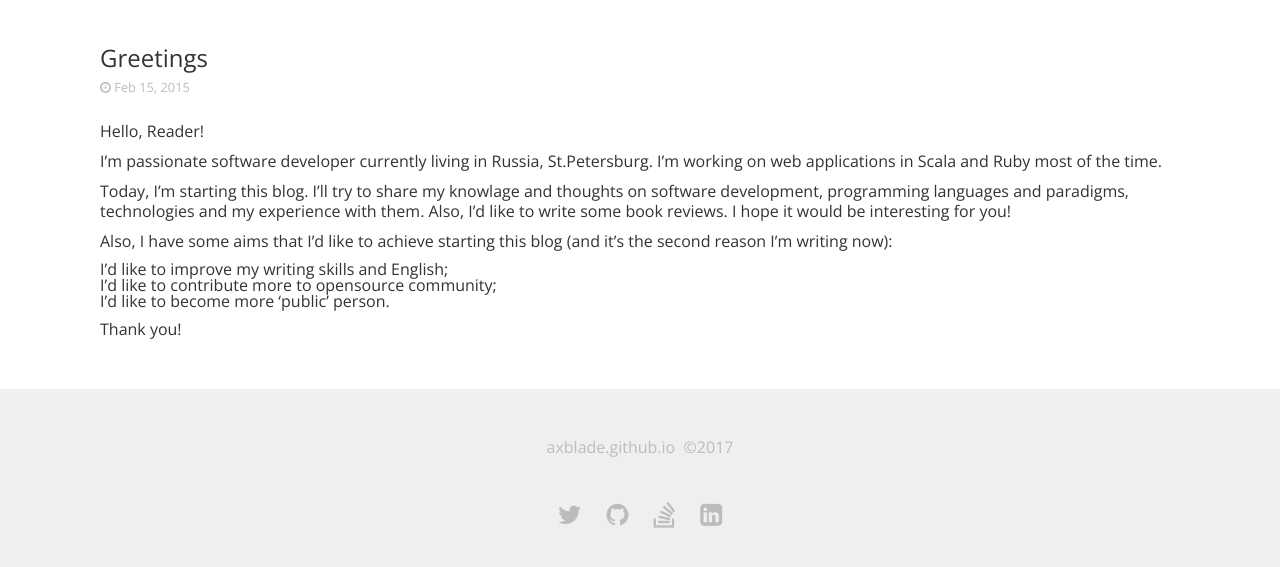
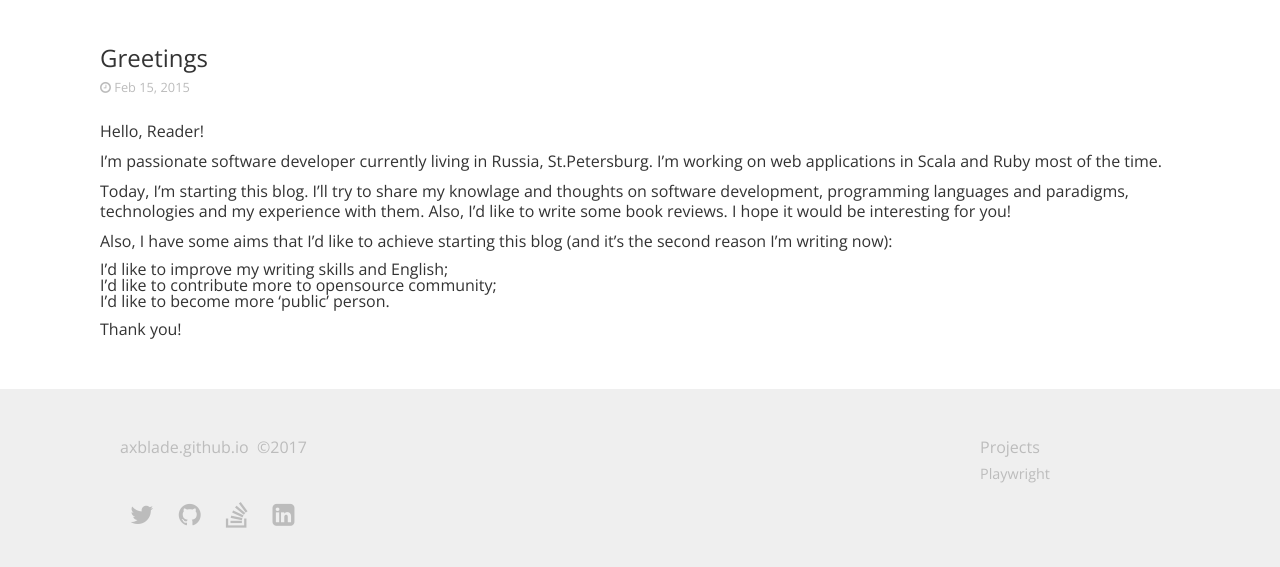
Before and after one commit to eugene-sy/eugene-sy.github.io, a Jekyll site: the page built from _posts/2015-02-15-manifest.md, in a window 1280 px wide, cut to the strip 307-874 px from the top of the page. Built offline with Jekyll 4.4.1, drawn with Linux system fonts in a browser that asks for light colours; nearby versions of some CDN libraries.

Commit message:
add projects links and block

```diff
--- a/_includes/footer.html
+++ b/_includes/footer.html
@@ -1,4 +1,6 @@
 <div class="footer">
+  <div class="wrap footer-wrap">
+    <div class="general">
       <div class="site-info">
 	<a id="footer-sitename" href="/">axblade.github.io</a>
 	&nbsp;&copy;{{ site.time | date:"%Y" }}
@@ -8,3 +10,15 @@
 	{% include social-links.html %}
       </div>
     </div>
+    <div class="projects">
+      <h1 class="projects-header">Projects</h1>
+      <ul>
+	<li>
+	  <a id="playwright" href="/playwright" class="project-link">
+	    Playwright
+	  </a>
+	</li>
+      </ul>
+    </div>
+  </div>
+</div>
--- a/_sass/application.scss
+++ b/_sass/application.scss
@@ -93,10 +93,17 @@ body {
     heigth: 200px;
     text-align: center;
     background: $background-highlight;
+    flex-direction: row;
 
     a {
 	@extend .footer-link;
     }
+}
+
+.footer-wrap {
+    display: flex;
+    justify-content: space-between;
+    margin-top: 50px;
 }
 
 .footer-link {
@@ -108,9 +115,57 @@ body {
     }
 }
 
-.site-info {
-    margin: 50px;
-    color: $text-alt;
+.general {
+    margin-left: 20px;
+    text-align: left;
+
+    & .site-info {
+	margin-bottom: 50px;
+	color: $text-alt;
+    }
+
+    & .social-links {
+	margin-left: 0;
+    }
+}
+
+.projects {
+    width: 200px;
+    text-align: left;
+
+    .projects-header {
+	color: $text-alt;
+	text-align: left;
+	margin-bottom: 10px;
+    }
+
+    .project-link {
+	@extend .footer-link;
+	font-size: 0.9em;
+    }
+}
+
+@media only screen and (max-device-width: 480px) {
+    .footer-wrap {
+	flex-direction: column;
+    }
+
+    .general {
+	width: 100%;
+	margin: 0;
+	text-align: center;
+	margin-bottom: 20px;
+    }
+
+    .projects {
+	text-align: center;
+	width: 100%;
+	margin-bottom: 50px;
+
+	.projects-header {
+	    text-align: center;
+	}
+    }
 }
 
 .posts {
```
Lines whose indentation alone changed are shown as unchanged.
